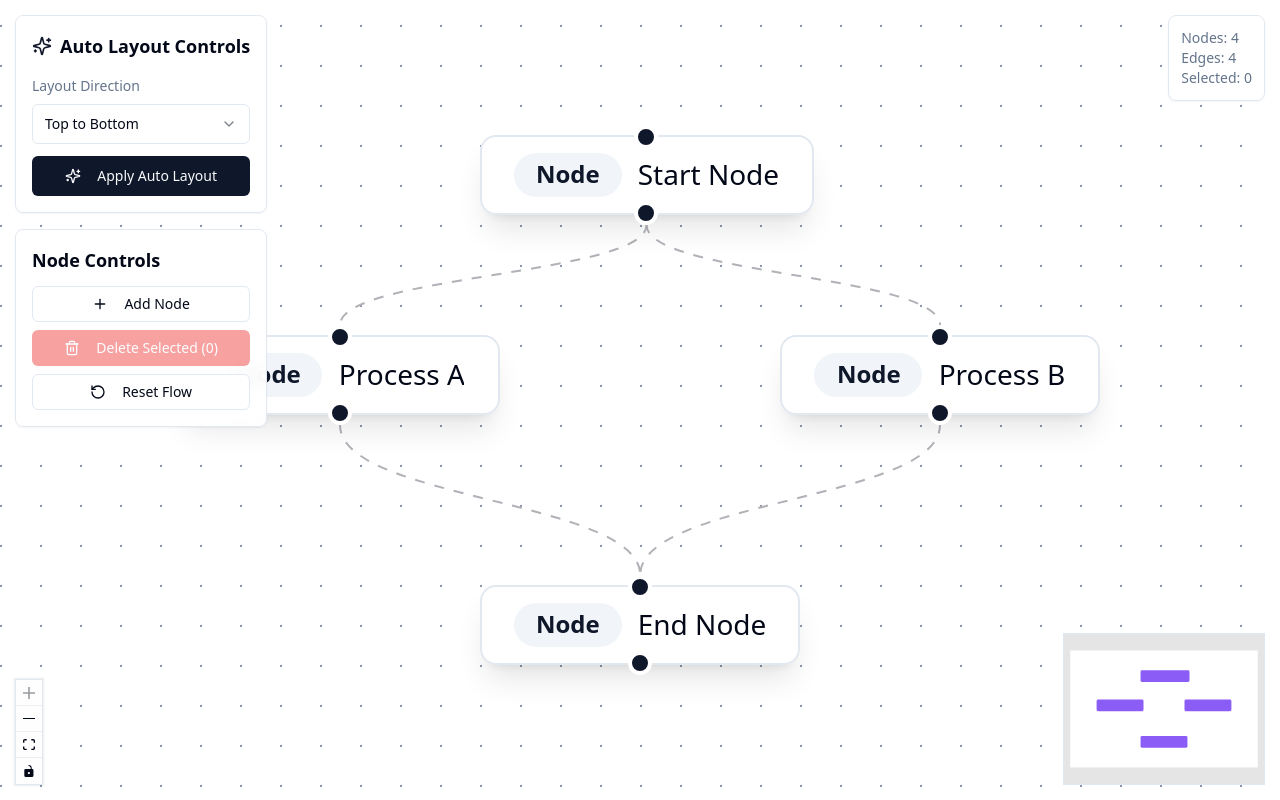
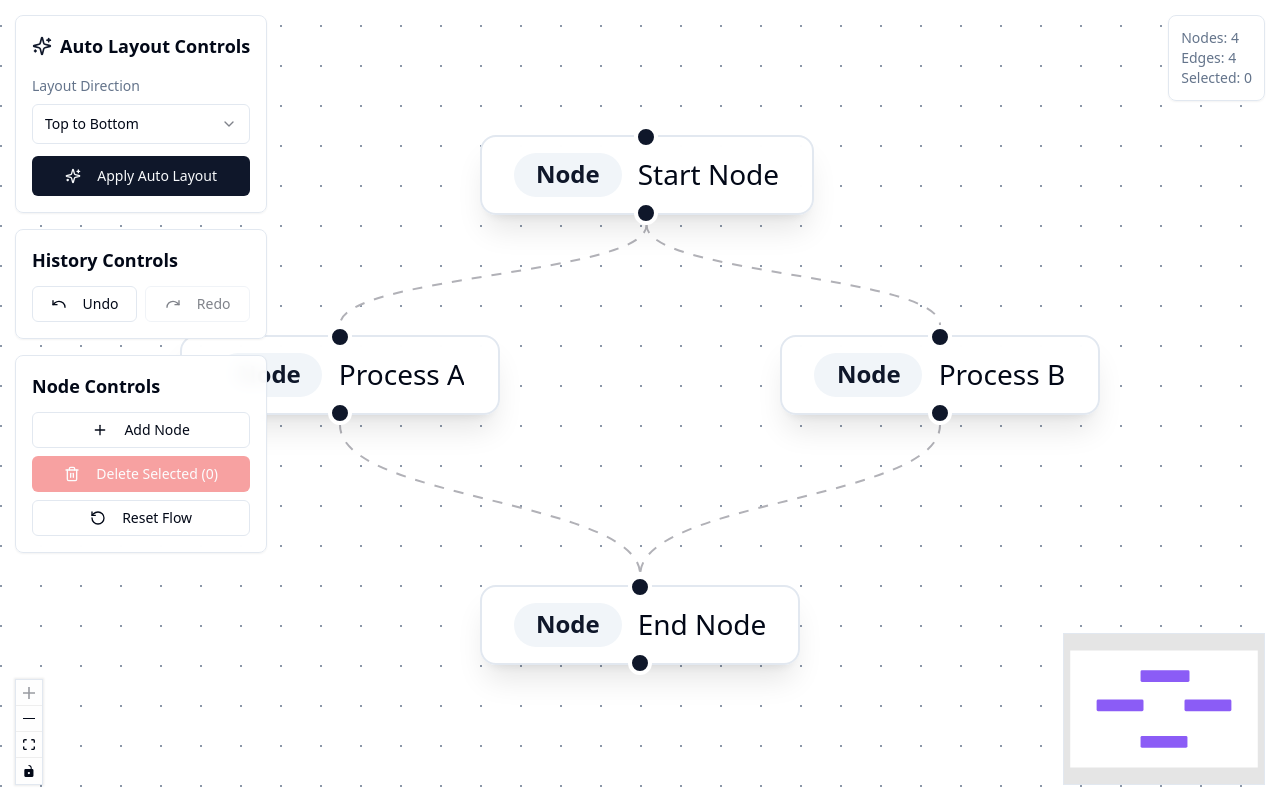
Before and after one commit to coolsaigit/flow-auto-canvas, a React (Vite) app: page / in a window 1280 px wide. Built offline with nearby package versions, Linux system fonts and the light colour scheme.

Commit message:
Add undo/redo functionality
Implement undo and redo features for node and edge changes.

```diff
--- a/src/components/FlowCanvas.tsx
+++ b/src/components/FlowCanvas.tsx
@@ -1,5 +1,4 @@
-
-import React, { useCallback, useState, useMemo } from 'react';
+import React, { useCallback, useState, useMemo, useEffect } from 'react';
 import {
   ReactFlow,
   MiniMap,
@@ -20,7 +19,8 @@ import { Select, SelectContent, SelectItem, SelectTrigger, SelectValue } from '@
 import { Card } from '@/components/ui/card';
 import { getLayoutedElements } from '../utils/layoutUtils';
 import { CustomNode } from './CustomNode';
-import { Sparkles, Plus, Trash2, RotateCcw } from 'lucide-react';
+import { useUndoRedo } from '../hooks/useUndoRedo';
+import { Sparkles, Plus, Trash2, RotateCcw, Undo, Redo } from 'lucide-react';
 
 const nodeTypes = {
   custom: CustomNode,
@@ -66,6 +66,22 @@ export const FlowCanvas = () => {
   const [layoutDirection, setLayoutDirection] = useState<'TB' | 'LR' | 'BT' | 'RL'>('TB');
   const [selectedNodes, setSelectedNodes] = useState<string[]>([]);
 
+  const { canUndo, canRedo, undo, redo, saveState, clearHistory } = useUndoRedo(
+    initialNodes,
+    initialEdges,
+    setNodes,
+    setEdges
+  );
+
+  // Save state when nodes or edges change
+  useEffect(() => {
+    const timeoutId = setTimeout(() => {
+      saveState(nodes, edges);
+    }, 500);
+
+    return () => clearTimeout(timeoutId);
+  }, [nodes, edges, saveState]);
+
   const onConnect = useCallback(
     (params: Connection) => setEdges((eds) => addEdge(params, eds)),
     [setEdges]
@@ -107,7 +123,8 @@ export const FlowCanvas = () => {
     setNodes(initialNodes);
     setEdges(initialEdges);
     setSelectedNodes([]);
-  }, [setNodes, setEdges]);
+    clearHistory();
+  }, [setNodes, setEdges, clearHistory]);
 
   const onSelectionChange = useCallback(({ nodes }: { nodes: Node[] }) => {
     setSelectedNodes(nodes.map((node) => node.id));
@@ -186,6 +203,34 @@ export const FlowCanvas = () => {
 
           <Card className="p-4 bg-card/95 backdrop-blur border border-border">
             <div className="space-y-3">
+              <h3 className="text-lg font-semibold text-foreground">History Controls</h3>
+
+              <div className="grid grid-cols-2 gap-2">
+                <Button
+                  onClick={undo}
+                  variant="outline"
+                  size="sm"
+                  disabled={!canUndo}
+                >
+                  <Undo className="w-4 h-4 mr-2" />
+                  Undo
+                </Button>
+
+                <Button
+                  onClick={redo}
+                  variant="outline"
+                  size="sm"
+                  disabled={!canRedo}
+                >
+                  <Redo className="w-4 h-4 mr-2" />
+                  Redo
+                </Button>
+              </div>
+            </div>
+          </Card>
+
+          <Card className="p-4 bg-card/95 backdrop-blur border border-border">
+            <div className="space-y-3">
               <h3 className="text-lg font-semibold text-foreground">Node Controls</h3>
 
               <div className="grid grid-cols-1 gap-2">
--- /dev/null
+++ b/src/hooks/useUndoRedo.ts
@@ -0,0 +1,76 @@
+
+import { useState, useCallback } from 'react';
+import { Node, Edge } from '@xyflow/react';
+
+interface FlowState {
+  nodes: Node[];
+  edges: Edge[];
+}
+
+interface UseUndoRedoReturn {
+  canUndo: boolean;
+  canRedo: boolean;
+  undo: () => void;
+  redo: () => void;
+  saveState: (nodes: Node[], edges: Edge[]) => void;
+  clearHistory: () => void;
+}
+
+export const useUndoRedo = (
+  initialNodes: Node[],
+  initialEdges: Edge[],
+  setNodes: (nodes: Node[]) => void,
+  setEdges: (edges: Edge[]) => void
+): UseUndoRedoReturn => {
+  const [history, setHistory] = useState<FlowState[]>([
+    { nodes: initialNodes, edges: initialEdges }
+  ]);
+  const [currentIndex, setCurrentIndex] = useState(0);
+
+  const canUndo = currentIndex > 0;
+  const canRedo = currentIndex < history.length - 1;
+
+  const saveState = useCallback((nodes: Node[], edges: Edge[]) => {
+    setHistory(prev => {
+      const newHistory = prev.slice(0, currentIndex + 1);
+      newHistory.push({ nodes, edges });
+      return newHistory;
+    });
+    setCurrentIndex(prev => prev + 1);
+  }, [currentIndex]);
+
+  const undo = useCallback(() => {
+    if (canUndo) {
+      const newIndex = currentIndex - 1;
+      const state = history[newIndex];
+      setNodes(state.nodes);
+      setEdges(state.edges);
+      setCurrentIndex(newIndex);
+    }
+  }, [canUndo, currentIndex, history, setNodes, setEdges]);
+
+  const redo = useCallback(() => {
+    if (canRedo) {
+      const newIndex = currentIndex + 1;
+      const state = history[newIndex];
+      setNodes(state.nodes);
+      setEdges(state.edges);
+      setCurrentIndex(newIndex);
+    }
+  }, [canRedo, currentIndex, history, setNodes, setEdges]);
+
+  const clearHistory = useCallback(() => {
+    const currentState = history[currentIndex];
+    setHistory([currentState]);
+    setCurrentIndex(0);
+  }, [history, currentIndex]);
+
+  return {
+    canUndo,
+    canRedo,
+    undo,
+    redo,
+    saveState,
+    clearHistory,
+  };
+};
```
